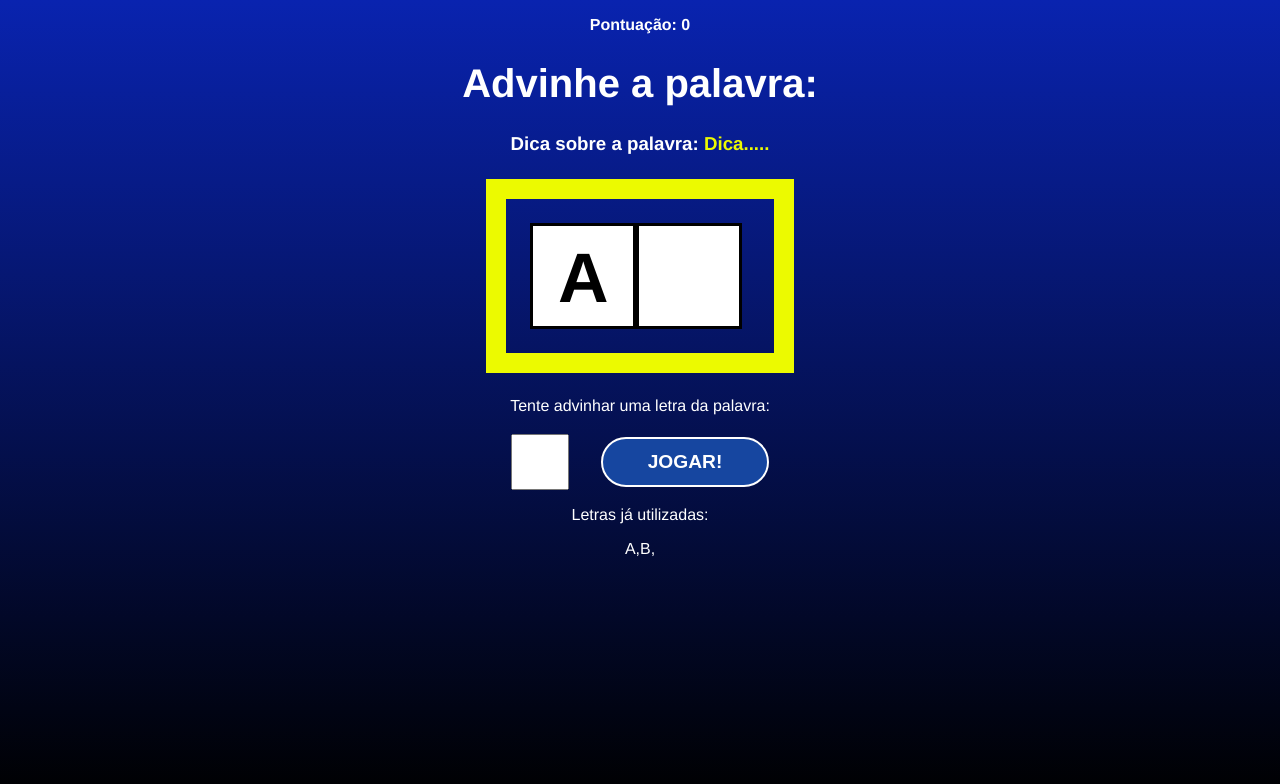
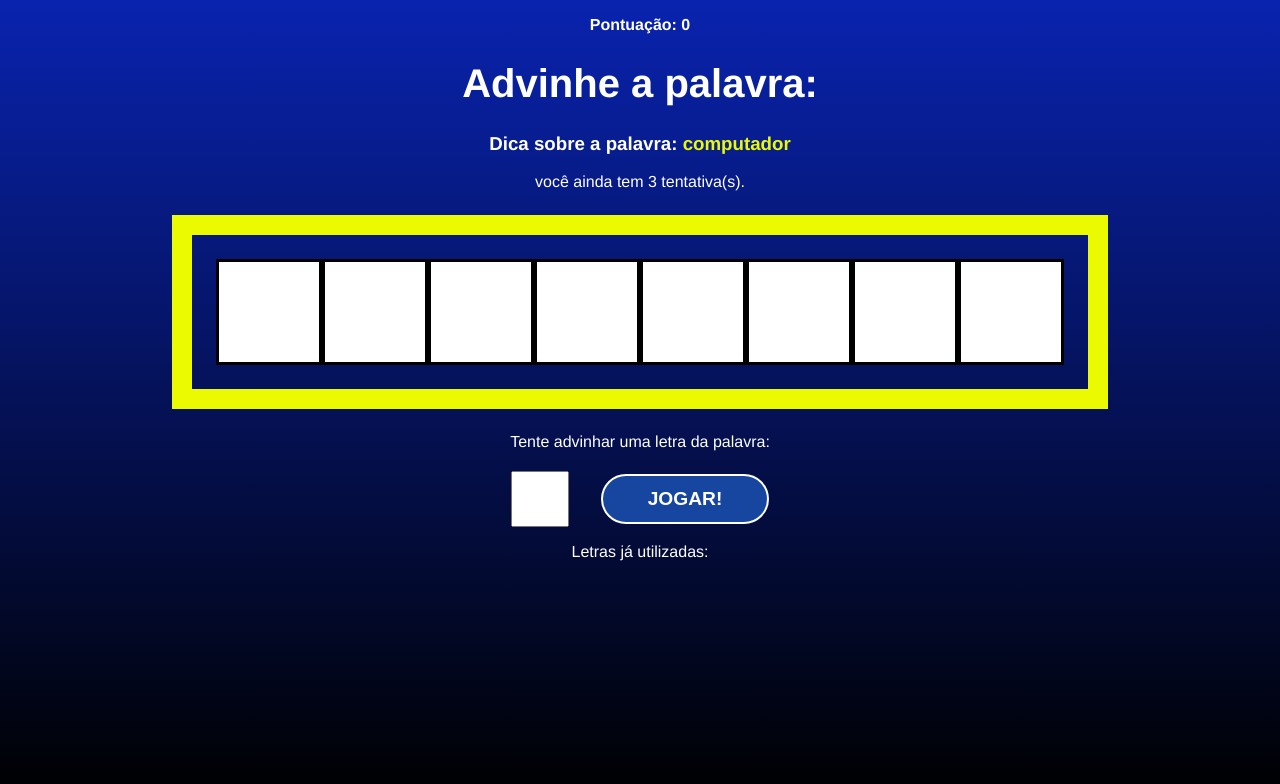
Before and after one commit to antoniolazarosantos/curso_react, a React (Create React App) app in the folder arquivos/6_SECRET_WORD/secretword/: page / in a window 1280 px wide. Both pictures are taken after a click on the button "COMEÇAR O JOGO". Shown: the top 784 px of the page. Built offline with nearby package versions, Linux system fonts and the light colour scheme.

Commit message:
Consumindo os estados do jogo

```diff
--- a/arquivos/6_SECRET_WORD/secretword/src/App.js
+++ b/arquivos/6_SECRET_WORD/secretword/src/App.js
@@ -29,6 +29,14 @@
   const [pickedWord,setPickedWord] = useState("");
   const [pickedCategory,setPickedCategory] = useState("");
   const [letters,setLetters] = useState([]);
+  // Letras advinhadas
+  const [guessedLetters,setguessedLetters] = useState([]);
+   // Letras erradas
+   const [wrongLetters,setwrongLetters] = useState([]);
+   // Tentativas do usuário
+   const [guesses,setGuesses] = useState(3);
+   // Pontuação
+   const [score,setScore] = useState(0);
 
   const pickWordAndCategory = () => {
     const categories = Object.keys(words);
@@ -64,7 +72,17 @@
   return (
     <div className="App">
       {gameStage === stages[START].name && <StartScreen startGame={startGame}/> }
-      {gameStage === stages[GAME].name && <Game verifyLetter={verifyLetter}/> }
+      {gameStage === stages[GAME].name &&
+      <Game verifyLetter={verifyLetter}
+      pickedWord={pickedWord}
+       pickedCategory={pickedCategory}
+       letters={letters}
+       guessedLetters={guessedLetters}
+       wrongLetters={wrongLetters}
+       guesses={guesses}
+       score={score}
+       /> }
+
       {gameStage === stages[END].name && <GameOver retry={retry}/> }
     </div>
   );
--- a/arquivos/6_SECRET_WORD/secretword/src/components/Game.js
+++ b/arquivos/6_SECRET_WORD/secretword/src/components/Game.js
@@ -1,18 +1,30 @@
 import "./Game.css";
 
-const Game = ({verifyLetter}) => {
+const Game = ({ verifyLetter,
+                pickedWord,
+                pickedCategory,
+                letters,
+                guessedLetters,
+                wrongLetters,
+                guesses,
+                score }) => {
   return (
     <div className="game">
       <p className="points">
-        <span>Pontuação: 0</span>
+        <span>Pontuação: {score}</span>
       </p>
       <h1>Advinhe a palavra:</h1>
       <h3 className="tip">
-        Dica sobre a palavra: <span>Dica.....</span>
+        Dica sobre a palavra: <span>{pickedCategory}</span>
       </h3>
+      <p>você ainda tem {guesses} tentativa(s).</p>
       <div className="wordContainer">
-        <span className="letter">A</span>
-        <span className="blankSquare"></span>
+        {letters.map((letter,i) => (
+          guessedLetters.includes(letter) ? (<span  key={i} className="letter">{letter}</span>) : (
+            <span key={i} className="blankSquare"></span>
+          )
+        ))}
+
       </div>
       <div className="letterContainer">
         <p>Tente advinhar uma letra da palavra:</p>
@@ -23,8 +35,9 @@
       </div>
       <div className="wrongLetterContainer">
         <p>Letras já utilizadas:</p>
-        <span>A,</span>
-        <span>B,</span>
+        {wrongLetters.map((letter, i) =>(
+        <span key={i}>{letter}</span>
+        ))}
       </div>
 
     </div>
```
